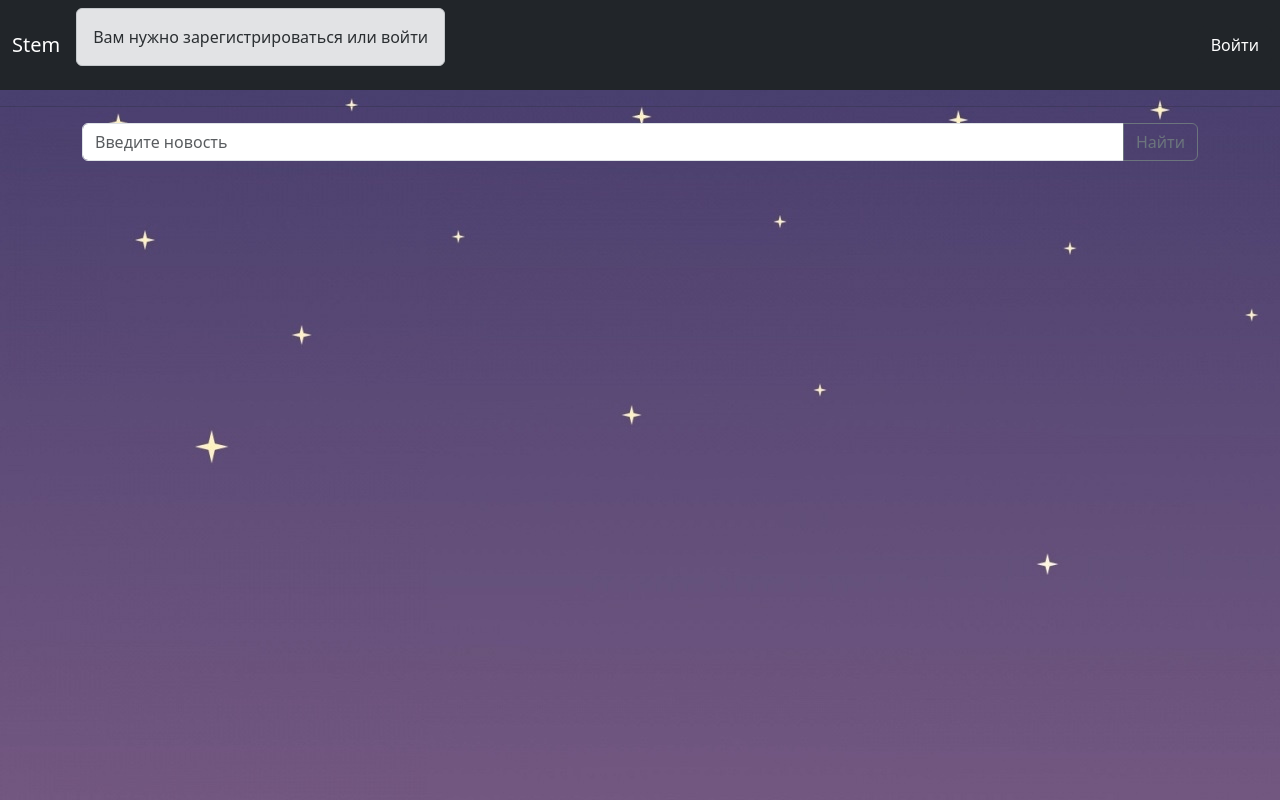
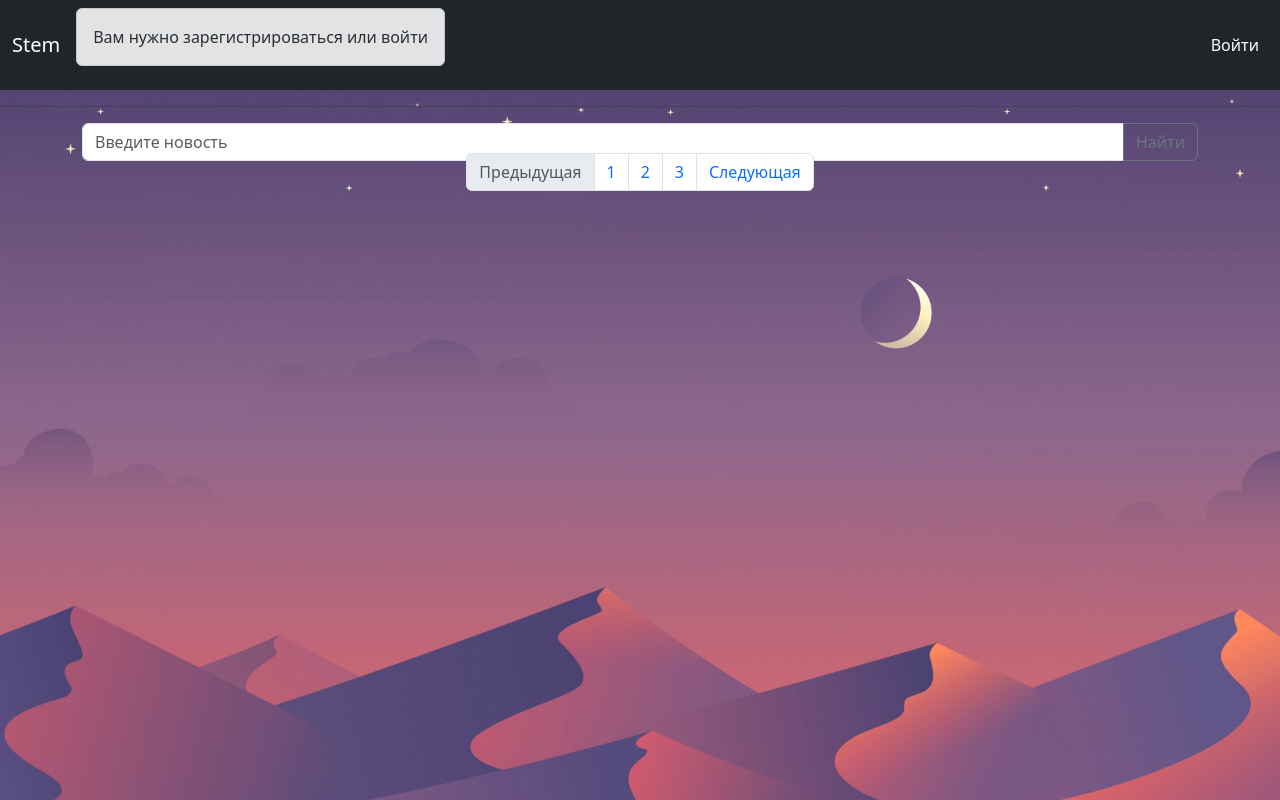
Before and after one commit to nikpivich/stem_blog_example, a Django app: page /news/ in a window 1280 px wide. Run offline with Django 4.2, Linux system fonts and the light colour scheme; data that the repository does not hold is empty.

Commit message:
version 0.1

```diff
--- a/static/css/style.css
+++ b/static/css/style.css
@@ -1,4 +1,10 @@
 body {
+     width: 100%;
+    height: 100vh;
+    background: bisque;
     background-image: url('../img/luna.jpg');
-
+    background-position: center;
+    background-repeat: no-repeat;
+    background-size: cover;
+    position: relative;
 }
--- a/stemblog/urls.py
+++ b/stemblog/urls.py
@@ -19,5 +19,8 @@
     path('delete/<int:news_id>', views.news_delete, name='delete'),
     path('profile/<user_name>', views.profile, name='profile'),
 
-    path('fake/users',views.faker_create_user)
+
+    # Для FAKE
+    path('fake/users', views.faker_create_user),
+    path('fake/news', views.faker_create_news)
 ]
--- a/stemblog/views.py
+++ b/stemblog/views.py
@@ -31,6 +31,19 @@
         )
     return redirect('/')
 
+def faker_create_news(request):
+    f = Faker()
+    users = User.objects.all()
+    for i in users:
+        for j in range(10):
+            models.News.objects.create(
+                title=f.sentence(nb_words=5),
+                content=f.sentence(nb_words=100),
+                date=f.date_time_between(),
+                user=i
+            )
+    return redirect('/')
+
 
 
 # функция приветсвия
@@ -47,6 +60,7 @@
 
     # Возвращаем в заданный шаблон('front/home.html') и обеденяем с заданным словарем(context=context)
     return render(request=request, template_name='front/home.html', context=context)
+
 
 
 # Напишем функцию для работы конвертера
@@ -127,7 +141,6 @@
 
     # Если в шаблона ввели данные, перехватывем и сохраняем в переменные
     elif request.method == 'POST':
-        print(request.POST)
         title = request.POST.get('title') or ''
         content = request.POST.get('content') or ''
 
@@ -199,9 +212,16 @@
 
 
 def profile(request, user_name):
+    print(request.user)
     try:
         user_profile = models.Profile.objects.get(user__username=user_name)
         news_user = models.News.objects.filter(user__username=user_name)
-        return render(request=request, template_name='registration/profile.html', context={'user': user_profile, 'news':news_user })
+
+        return render(
+            request=request,
+            template_name='registration/profile.html',
+            context={'user': user_profile, 'news':news_user },
+
+        )
     except (User.DoesNotExist, models.Profile.DoesNotExist):
         return redirect('home')
--- a/templates/front/base.html
+++ b/templates/front/base.html
@@ -67,6 +67,7 @@
         <!--Здесь в зависимости от страницы располагаются их содержимое -->
         {% block content %}{% endblock %}
     </div>
+    {% block footer %}{% endblock %}
     <script src="https://cdn.jsdelivr.net/npm/bootstrap@5.3.0-alpha1/dist/js/bootstrap.bundle.min.js" integrity="sha384-w76AqPfDkMBDXo30jS1Sgez6pr3x5MlQ1ZAGC+nuZB+EYdgRZgiwxhTBTkF7CXvN" crossorigin="anonymous"></script>
   </body>
 </html>
--- a/templates/front/news.html
+++ b/templates/front/news.html
@@ -1,13 +1,14 @@
 {% extends 'front/base.html' %}
 
 {% block content %}
+    {% load humanize %}
 <form method="get">
     <div class="input-group mb-3">
         <input  name="search" type="text" class="form-control" placeholder="Введите новость" aria-label="Имя пользователя получателя" aria-describedby="button-addon2">
         <button class="btn btn-outline-secondary" type="submit" id="button-addon2">Найти</button>
     </div>
 </form>
-    <div class="row row-cols-3 row-col-md-3 g-4">
+    <div class="row row-cols-4 row-col-md-3 g-4">
     <!-- С помощью цикла достоем данные из news-->
         {% for newss in news %}
         <div class="col">
@@ -15,13 +16,32 @@
             <div class="card" style="width: 18rem;">
                 <div class="card-body">
                     <h5 class="card-title">{{ newss.title}}</h5>
-                    <h6 class="card-subtitle mb-2 text-muted">{{ newss.date}}</h6>
+                    <h6 class="card-subtitle mb-2 text-muted">{{ newss.date | naturalday}}</h6>
 {#                    <p class="card-text">{{ newss.content }}</p>#}
                     <a href="{% url 'views_news_id' newss.id %}" class="card-link">Посмотреть</a>
+                    {% if user == newss.user %}
                     <a href="{% url 'update' newss.id  %}" class="card-link">Изменить</a>
+                    {% endif %}
                 </div>
             </div>
         </div>
         {% endfor %}
     </div>
 {% endblock %}
+
+
+{% block footer %}
+<nav aria-label="Пример навигации по страницам">
+  <ul class="pagination justify-content-center">
+    <li class="page-item disabled">
+      <a class="page-link">Предыдущая</a>
+    </li>
+    <li class="page-item"><a class="page-link" href="#">1</a></li>
+    <li class="page-item"><a class="page-link" href="#">2</a></li>
+    <li class="page-item"><a class="page-link" href="#">3</a></li>
+    <li class="page-item">
+      <a class="page-link" href="#">Следующая</a>
+    </li>
+  </ul>
+</nav>
+{% endblock %}
--- a/templates/front/views_news.html
+++ b/templates/front/views_news.html
@@ -6,7 +6,7 @@
         <div class="card-body">
             <h1>{{ news.title }}</h1>
             <p>{{ news.date }}</p>
-            <span class="badge text-bg-info">{{ author }}</span>
+            <a href="{% url 'profile' author %}"><span class="badge text-bg-info">{{ author }}</span></a>
             <h2>{{ news.content | linebreaks }}</h2>
             <h4>{{ news.id }}</h4>
         </div>
```
Also changed, not shown: templates/registration/profile.html (+7 -5 lines).
